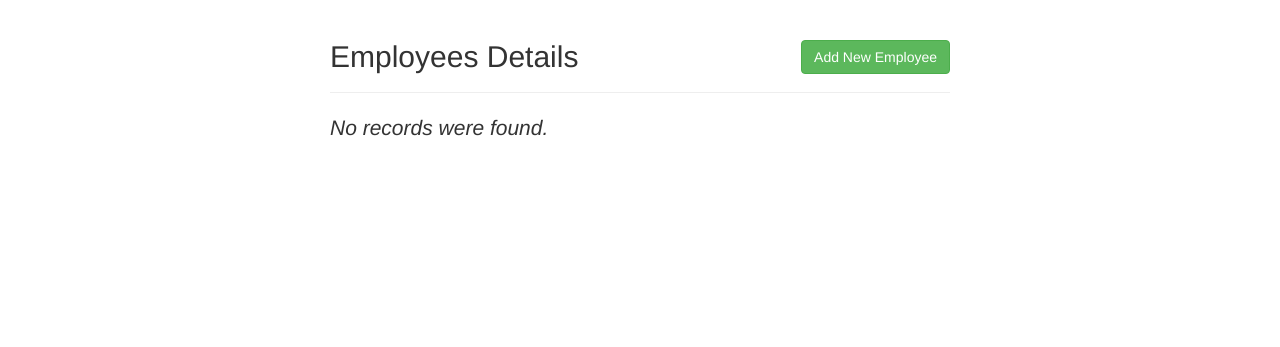
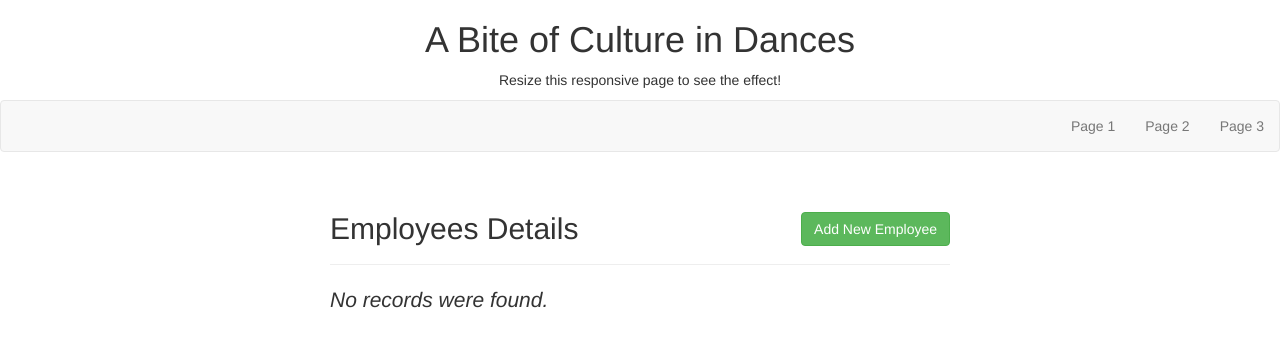
Before and after one commit to tarabudampati/cs321-abcd, a PHP site: page /list.php in a window 1280 px wide. Shown: the top 347 px of the page. Run offline with PHP 8.4, Linux system fonts and the light colour scheme; data that the repository does not hold is empty.

Commit message:
Test commits
Test commits

```diff
--- a/list.php
+++ b/list.php
@@ -25,6 +25,19 @@
     </script>
 </head>
 <body>
+<div class="text-center">
+  <h1>A Bite of Culture in Dances</h1>
+  <p>Resize this responsive page to see the effect!</p>
+</div>
+<nav class="navbar navbar-default">
+  <div class="container-fluid">
+    <ul class="nav navbar-nav navbar-right">
+      <li><a href="#">Page 1</a></li>
+      <li><a href="#">Page 2</a></li>
+      <li><a href="#">Page 3</a></li>
+    </ul>
+  </div>
+</nav>
     <div class="wrapper">
         <div class="container-fluid">
             <div class="row">
--- a/project-abcd.sql
+++ b/project-abcd.sql
@@ -1,4 +1,4 @@
--- phpMyAdmin SQL Dump
+-- phpMyAdmin SQL Dump --
 -- version 5.0.4
 -- https://www.phpmyadmin.net/
 --
```
